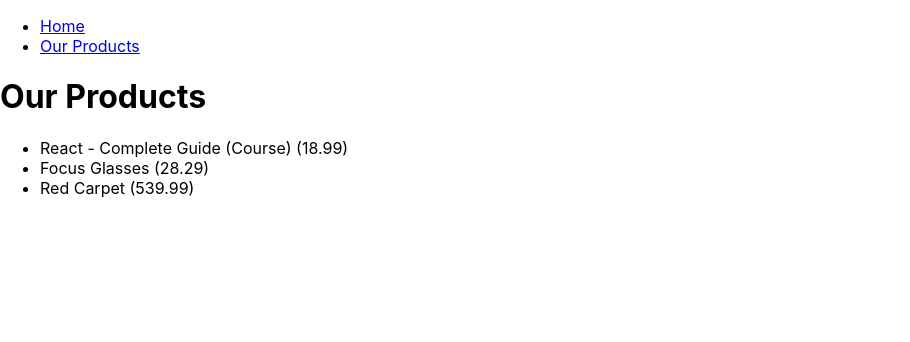
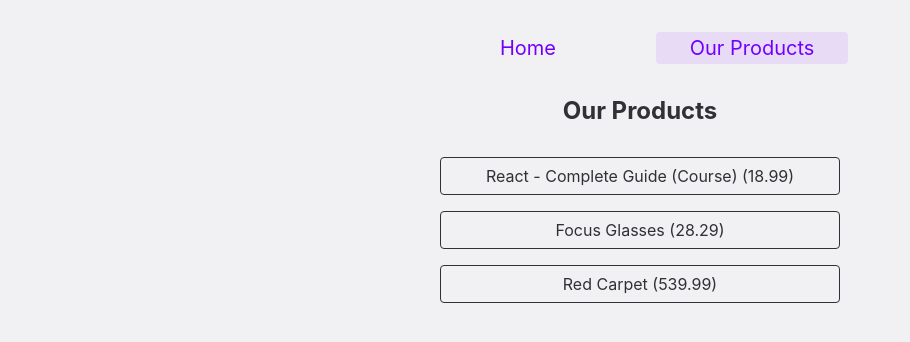
Before and after one commit to JohnMwendwa/multipage-excercise, a React (Vite) app: page /products in a window 1280 px wide. Shown: the top 342 px of the page, without its empty margins (0-910 px from the left). Built offline with nearby package versions, Linux system fonts and the light colour scheme.

Commit message:
add styling

```diff
--- a/src/index.css
+++ b/src/index.css
@@ -9,14 +9,77 @@
     sans-serif;
   -webkit-font-smoothing: antialiased;
   -moz-osx-font-smoothing: grayscale;
+  background-color: #f1f0f2;
+  text-align: center;
+  color: #323035;
+}
+
+#main-nav {
+  margin: 2rem 0;
+  display: flex;
+  justify-content: center;
+  align-items: center;
+}
+
+#main-nav ul {
+  display: flex;
+  gap: 2rem;
+}
+
+#main-nav a {
+  text-decoration: none;
+  font-size: 1.25rem;
+  color: #7300ff;
+  padding: 0.25rem 1.5rem;
+  width: 12rem;
+  display: inline-block;
+  text-align: center;
+}
+
+#main-nav a:hover,
+.active {
+  background-color: #e7dbf6;
+  border-radius: 4px;
+}
+
+#products-list {
+  max-width: 25rem;
+  margin: 2rem auto;
+}
+
+#products-list li {
+  margin: 1rem 0;
+  padding: 0.5rem 1rem;
+  border-radius: 4px;
+  border: 1px solid #323035;
+}
+
+#products-list a {
+  text-decoration: none;
+  color: inherit;
+}
+
+#product-price {
+  font-size: 2rem;
+  color: #535056;
+  font-weight: bold;
+}
+
+h1 {
+  font-size: 1.5rem;
 }
 
 main {
-  margin: 3rem auto;
-  width: 20rem;
-  text-align: center;
+  max-width: 30rem;
+  margin: 2rem auto;
 }
 
-#output {
-  font-size: 3rem;
+ul {
+  list-style: none;
+  margin: 0;
+  padding: 0;
 }
+
+a {
+  color: #7300ff;
+}
```
